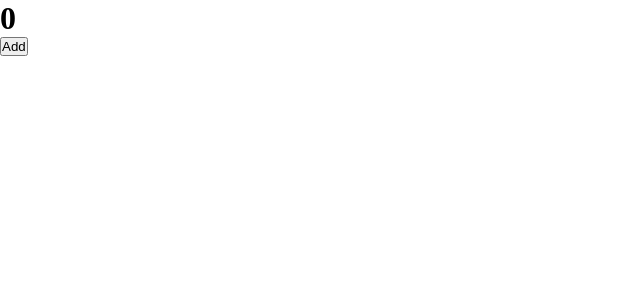
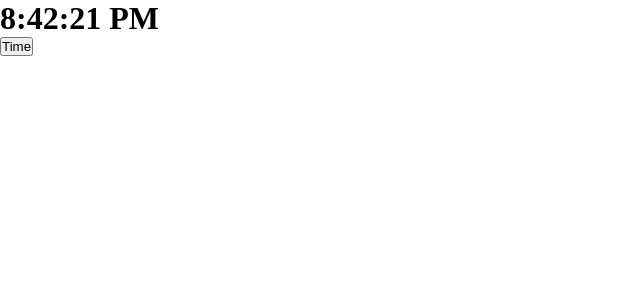
Before and after one commit to shivamt0602/React-practice, a React (Create React App) app: page / in a window 1280 px wide. Shown: the top 300 px of the page, without its empty margins (0-640 px from the left). Built offline with nearby package versions, Linux system fonts and the light colour scheme.

Commit message:
updating time using hooks

```diff
--- a/src/App.js
+++ b/src/App.js
@@ -10,17 +10,26 @@ import { useState } from 'react';
 
 
 const App = ()=>{
-  // let count = 0;
-  const [count,setcount] = useState(0)
 
-  const increment = ()=>{
-    setcount(count+1)
+
+    setTimeout(()=>{
+      // SetTime(new Date().toLocaleTimeString())
+      getTime()
+    },1000)
+
+
+  const [time,SetTime] = useState(new Date().toLocaleTimeString());
+
+  const getTime = ()=>{
+    SetTime(new Date().toLocaleTimeString())
   }
+
+
 
   return(
     <>
-    <h1>{count}</h1>
-    <button onClick={increment}>Add</button>
+    <h1>{time}</h1>
+    <button onClick={getTime}>Time</button>
     </>
   )
 }
```
